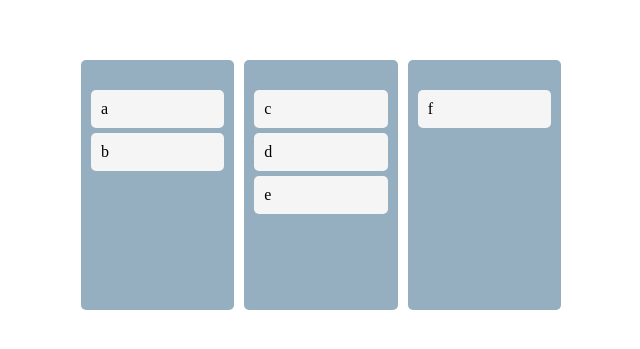
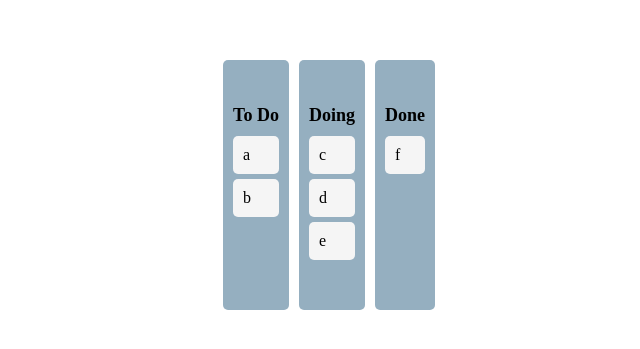
Before and after one commit to huisu-noh/react-trello, a React (Create React App) app: page / in a window 1280 px wide. Shown: the part 223-572 px from the top of the page, without its empty margins (319-959 px from the left). Built offline with nearby package versions, Linux system fonts and the light colour scheme.

Commit message:
feat: Same Board Movement

```diff
--- a/src/App.tsx
+++ b/src/App.tsx
@@ -6,8 +6,7 @@
 
 const Wrapper = styled.div`
   display: flex;
-  max-width: 480px;
-  width: 100%;
+  width: 100vw;
   margin: 0 auto;
   justify-content: center;
   align-items: center;
@@ -15,24 +14,30 @@
 `;
 
 const Boards = styled.div`
-  display: grid;
+  display: flex;
+  justify-content: center;
+  align-items: flex-start;
   width: 100%;
   gap: 10px;
-  grid-template-columns: repeat(3, 1fr);
 `;
 
 function App() {
   const [toDos, setToDos] = useRecoilState(toDoState);
-  const onDragEnd = ({ draggableId, destination, source }: DropResult) => {
-    if (!destination) return;
-    // setToDos((oldToDos) => {
-    //   const toDosCopy = [...oldToDos];
-    //   // 1) Delete item on source.index
-    //   toDosCopy.splice(source.index, 1);
-    //   // 2) Put back the item on the destination.index
-    //   toDosCopy.splice(destination?.index, 0, draggableId);
-    //   return toDosCopy;
-    // });
+  const onDragEnd = (info: DropResult) => {
+    console.log(info);
+    const { destination, draggableId, source } = info;
+    if (destination?.droppableId === source.droppableId) {
+      //같은 보드 안에서 이동
+      setToDos((allBoards) => {
+        const boardCopy = [...allBoards[source.droppableId]];
+        boardCopy.splice(source.index, 1);
+        boardCopy.splice(destination?.index, 0, draggableId);
+        return {
+          ...allBoards,
+          [source.droppableId]: boardCopy,
+        };
+      });
+    }
   };
 
   return (
--- a/src/Components/Board.tsx
+++ b/src/Components/Board.tsx
@@ -10,6 +10,13 @@
   min-height: 200px;
 `;
 
+const Title = styled.h2`
+  text-align: center;
+  font-weight: 600;
+  margin-bottom: 10px;
+  font-size: 18px;
+`;
+
 interface IBoardProps {
   toDos: string[];
   boardId: string;
@@ -17,16 +24,19 @@
 
 function Board({ toDos, boardId }: IBoardProps) {
   return (
-    <Droppable droppableId="one">
+    <Wrapper>
+      <Title>{boardId}</Title>
+      <Droppable droppableId={boardId}>
         {(magic) => (
-        <Wrapper ref={magic.innerRef} {...magic.droppableProps}>
+          <div ref={magic.innerRef} {...magic.droppableProps}>
             {toDos.map((toDo, index) => (
               <DragabbleCard toDo={toDo} key={toDo} index={index} />
             ))}
             {magic.placeholder}
-        </Wrapper>
+          </div>
         )}
       </Droppable>
+    </Wrapper>
   );
 }
 
--- a/src/atoms.ts
+++ b/src/atoms.ts
@@ -7,8 +7,8 @@
 export const toDoState = atom<IToDoState>({
   key: "test",
   default: {
-    to_do: ["a", "b"],
-    doing: ["c", "d", "e"],
-    done: ["f"],
+    "To Do": ["a", "b"],
+    Doing: ["c", "d", "e"],
+    Done: ["f"],
   },
 });
```
Lines whose indentation alone changed are shown as unchanged.
